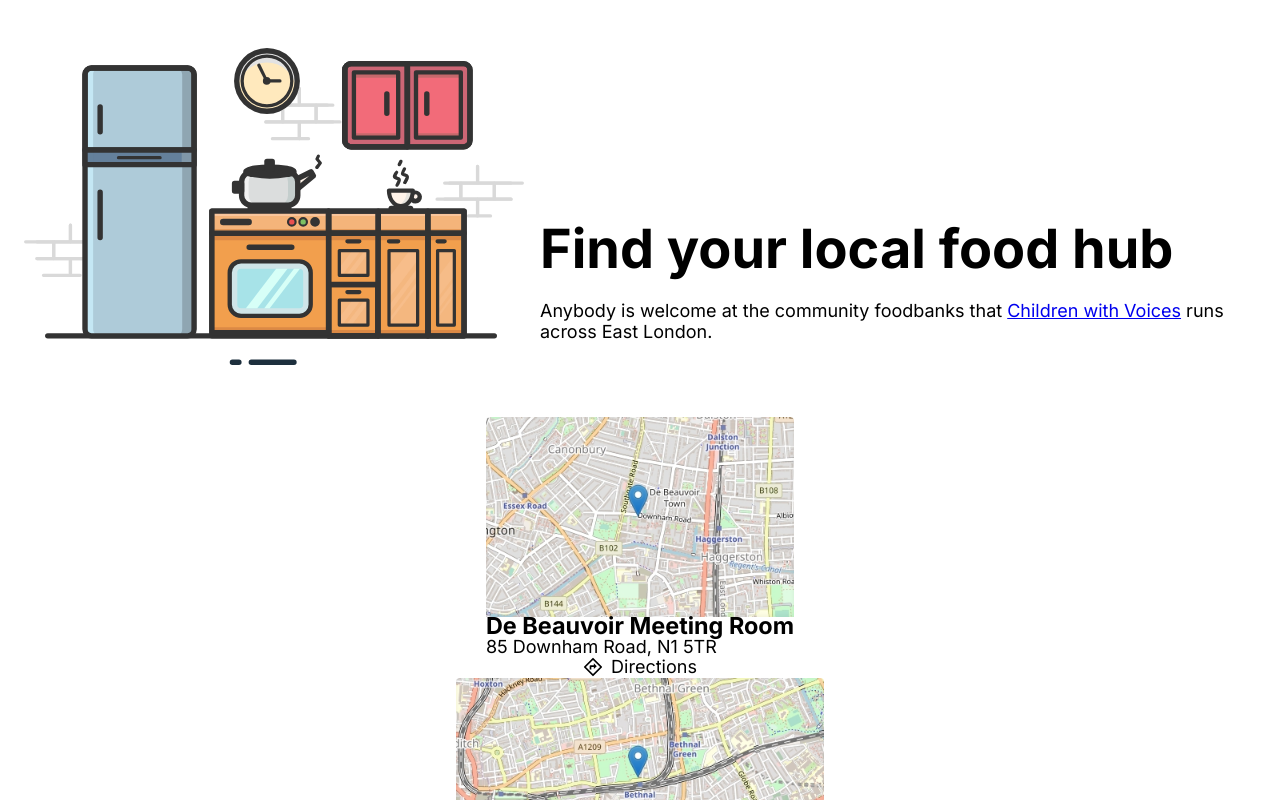
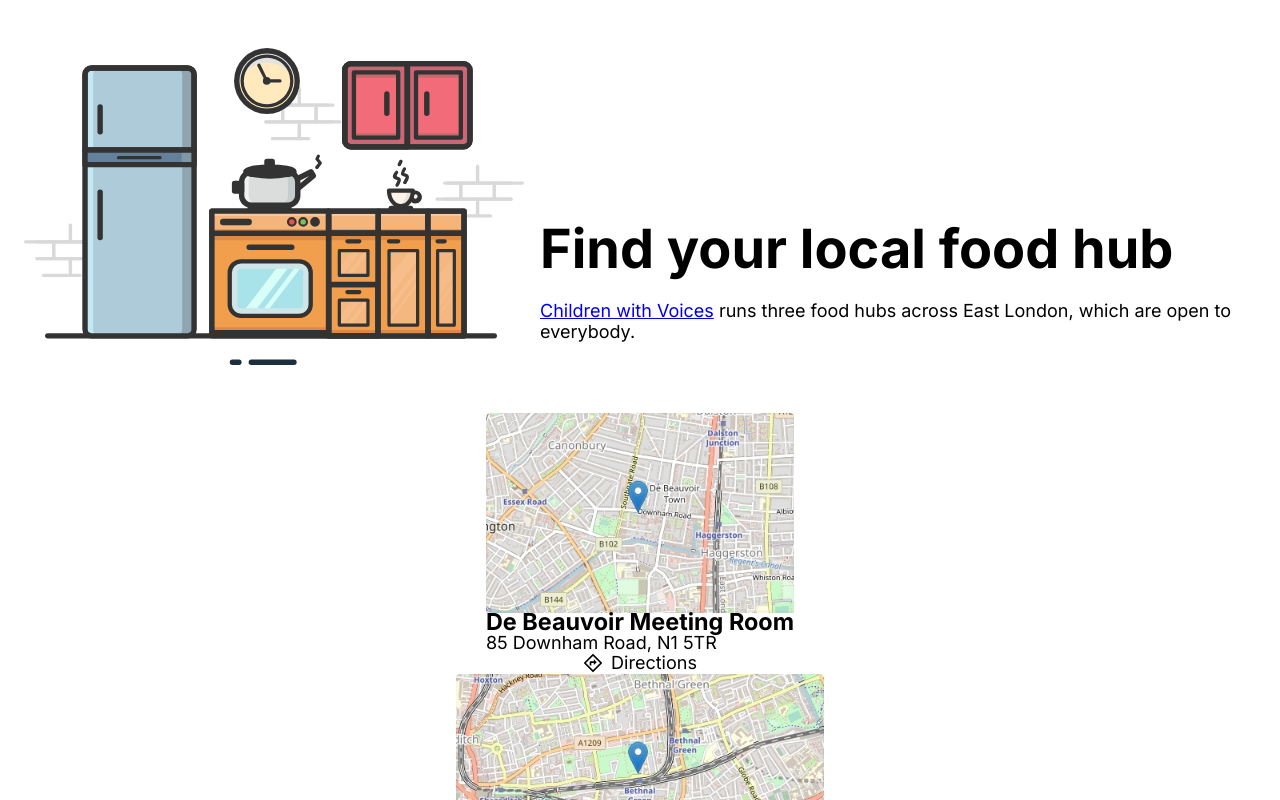
Before and after one commit to nickdbush/foodbanks, a Next.js app: page / in a window 1280 px wide. Shown: the top 800 px of the page. Built offline with nearby package versions, Linux system fonts and the light colour scheme.

Commit message:
Change homepage copy

```diff
--- a/pages/index.tsx
+++ b/pages/index.tsx
@@ -44,7 +44,6 @@ const IndexPage: FunctionComponent<{}> = ({}) => {
         <div className="introduction">
           <h1>Find your local food hub</h1>
           <p>
-            Anybody is welcome at the community foodbanks that{" "}
             <a
               href="https://childrenwithvoices.wixsite.com/london"
               target="_blank"
@@ -52,7 +51,8 @@ const IndexPage: FunctionComponent<{}> = ({}) => {
             >
               Children with Voices
             </a>{" "}
-            runs across East London.
+            runs three food hubs across East London, which are open to
+            everybody.
           </p>
         </div>
       </div>
@@ -75,7 +75,7 @@ const IndexPage: FunctionComponent<{}> = ({}) => {
           .top {
             flex-direction: row;
             align-items: end;
-            margin-bottom: 32px;
+            margin-bottom: 28px;
           }
 
           .introduction {
```
